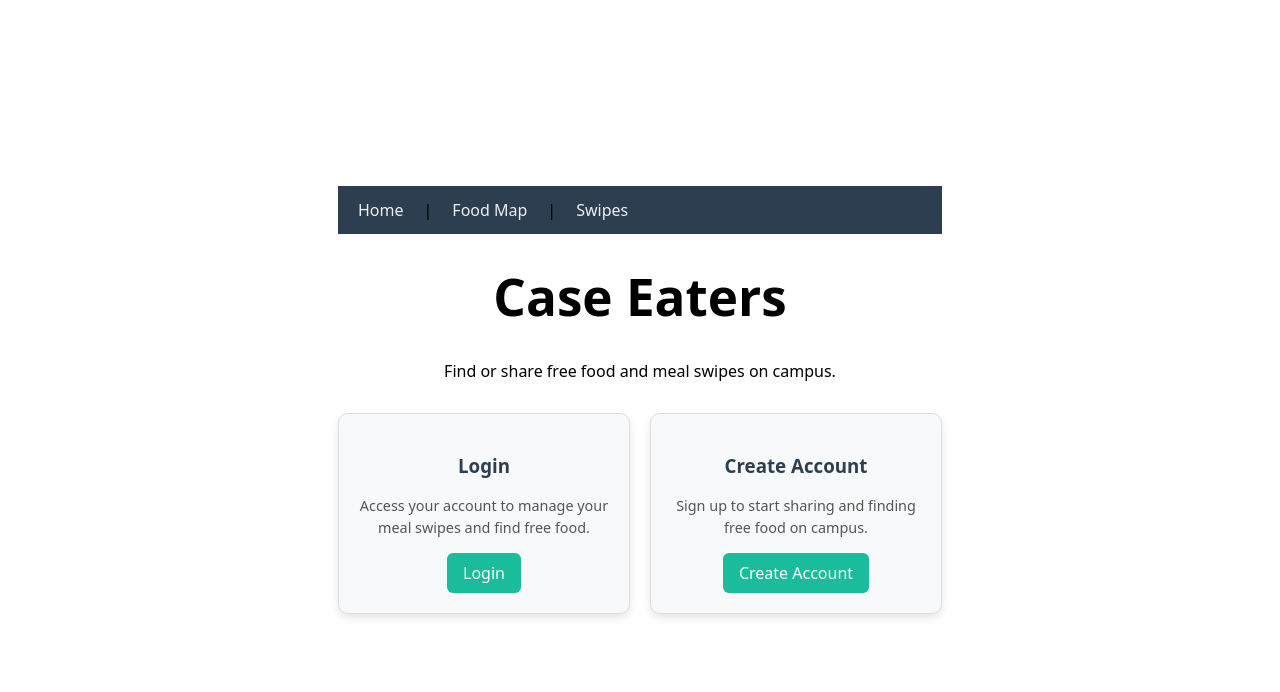
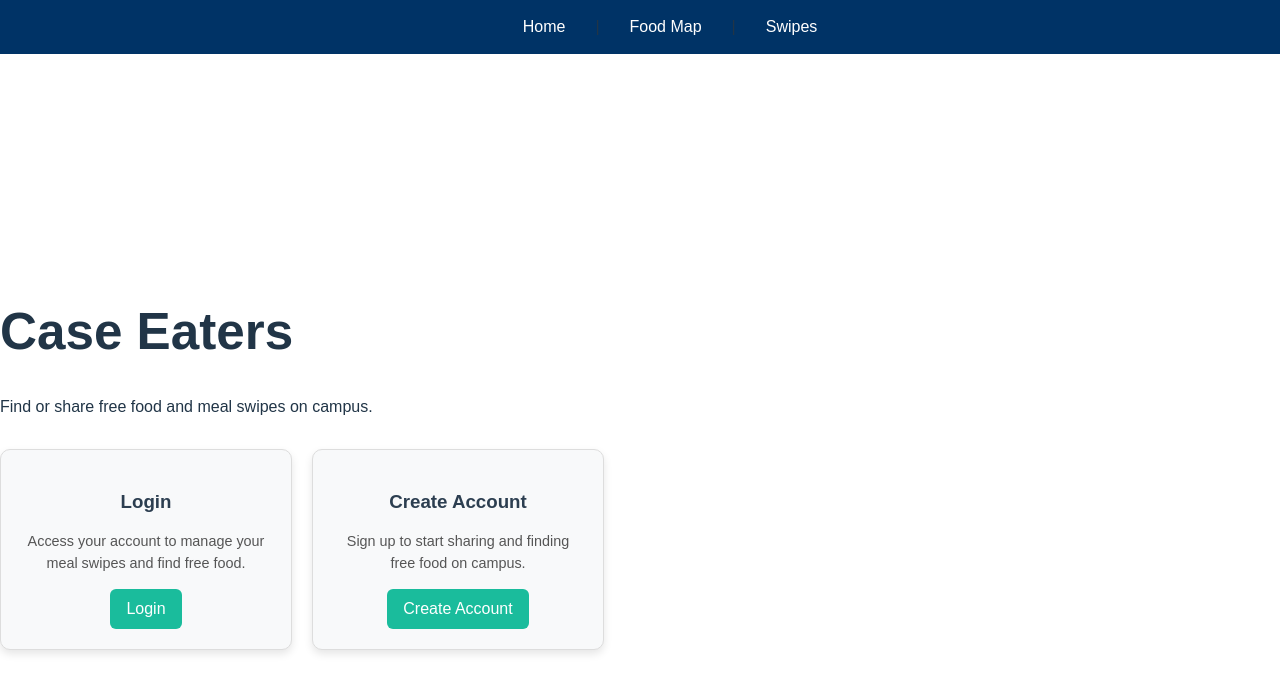
Before and after one commit to thomasbenti/Case-Eaters, a React app in the folder frontend/: page / in a window 1280 px wide. Shown: the top 692 px of the page. Built offline with nearby package versions, Linux system fonts and the light colour scheme; the HTML template or start-up script is replaced by a standard one.

Commit message:
fixed navbar

```diff
--- a/frontend/package.json
+++ b/frontend/package.json
@@ -24,6 +24,6 @@
     "eslint-plugin-react-hooks": "^5.2.0",
     "eslint-plugin-react-refresh": "^0.4.20",
     "globals": "^16.4.0",
-    "vite": "^7.1.7"
+    "vite": "^7.1.9"
   }
 }
--- a/frontend/src/App.css
+++ b/frontend/src/App.css
@@ -1,62 +1,29 @@
-/* hello */
-#root {
-  max-width: 1280px;
-  margin: 0 auto;
-  padding: 2rem;
-  text-align: center;
+.Navbar {
+  position: fixed;
+  top: 0;
+  left: 0;
+  width: 100%;
+  background-color: #003366;
+  padding: 15px 30px;
+  display: flex;
+  justify-content: center;
+  gap: 30px;
+  z-index: 1000;
 }
 
-
-
-@keyframes logo-spin {
-  from {
-    transform: rotate(0deg);
-  }
-  to {
-    transform: rotate(360deg);
-  }
+.Navbar a {
+  color: white;
+  text-decoration: none;
+  font-weight: 500;
+  font-size: 16px;
 }
 
-@media (prefers-reduced-motion: no-preference) {
-  a:nth-of-type(2) .logo {
-    animation: logo-spin infinite 20s linear;
-  }
-}
-
-.card {
-  padding: 2em;
-}
-
-.read-the-docs {
-  color: #888;
+.Navbar a:hover {
+  text-decoration: underline;
 }
 
 body {
-  background-color: white;
-  color: black;
+  margin: 0;
+  padding-top: 60px; /* prevent content from being hidden behind navbar */
+  font-family: Arial, sans-serif;
 }
-
-/* Navbar styles */
-.Navbar {
-  background-color: #2c3e50;   /* dark blue-gray */
-  padding: 12px 20px;
-  display: flex;
-  gap: 20px;
-  align-items: center;
-}
-
-.Navbar a {
-  color: #ecf0f1;              /* light gray text */
-  text-decoration: none;
-  font-weight: 500;
-  transition: color 0.2s;
-}
-
-.Navbar a:hover {
-  color: #1abc9c;              /* teal highlight on hover */
-}
-
-.Navbar a.active {
-  border-bottom: 2px solid #1abc9c;
-  padding-bottom: 2px;
-}
```
Also changed, not shown: 1 other file (tests, documents, lock files or other folders).
